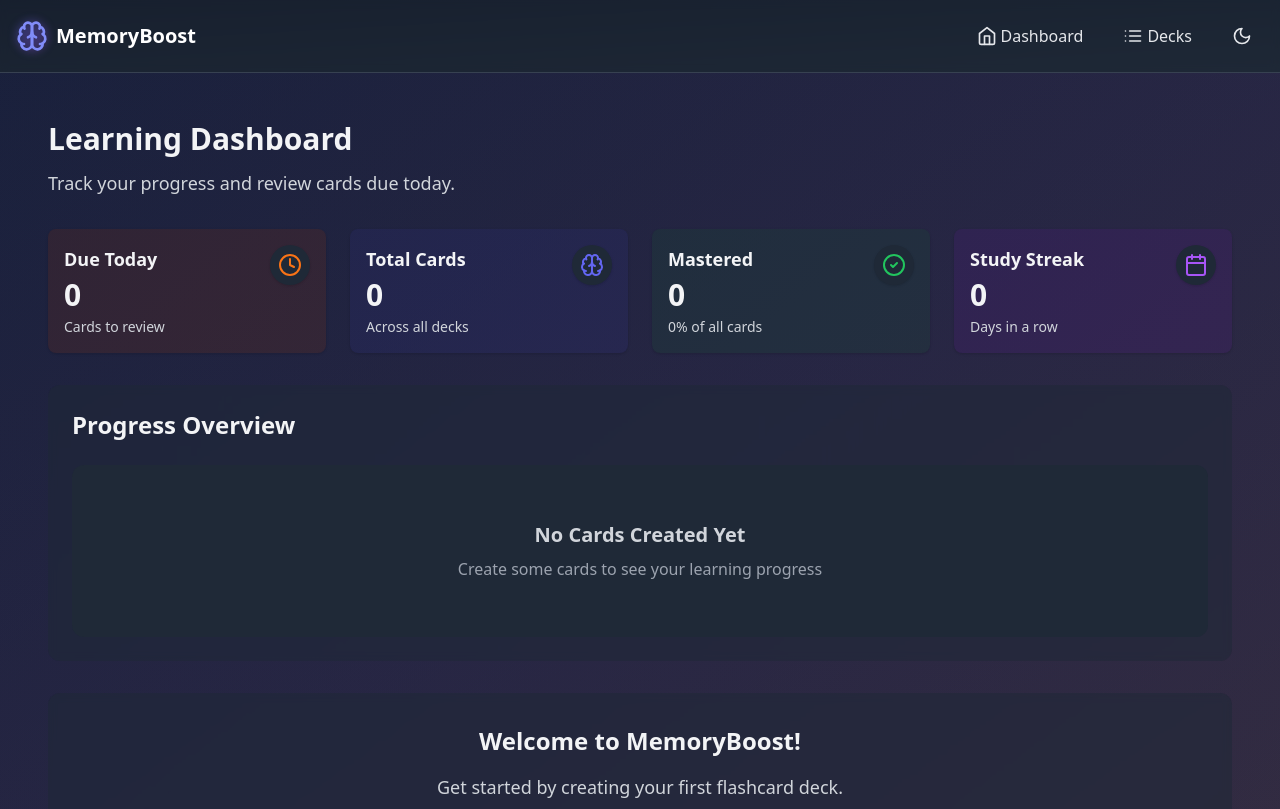
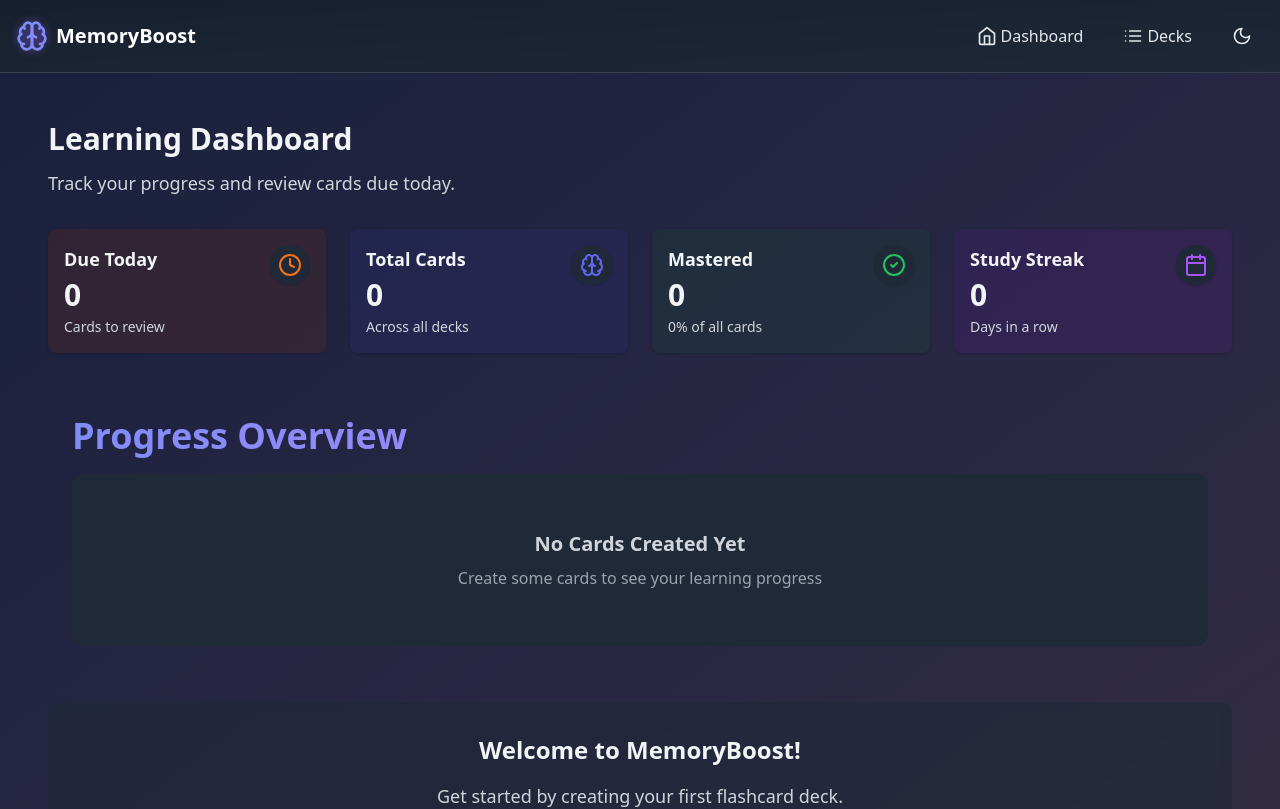
Before and after one commit to yashpandav/MemoryBoost, a React (Vite) app: page / in a window 1280 px wide. Shown: the top 809 px of the page. Built offline with nearby package versions, Linux system fonts and the light colour scheme.

Commit message:
Some styling improvement

```diff
--- a/src/components/Dashboard/Dashboard.jsx
+++ b/src/components/Dashboard/Dashboard.jsx
@@ -63,8 +63,8 @@ export const Dashboard = () => {
         />
       </div>
 
-      <div className="bg-white/50 dark:bg-gray-800/50 backdrop-blur-sm rounded-xl p-6 transition-all duration-300 hover:scale-[1.01]">
-        <h3 className="text-2xl font-semibold mb-6 text-gray-900 dark:text-gray-100">Progress Overview</h3>
+      <div className="rounded-xl p-6 transition-all duration-300">
+        <h3 className="text-4xl font-bold mb-3 bg-gradient-to-r from-indigo-600 to-purple-600 dark:from-indigo-400 dark:to-purple-400 bg-clip-text text-transparent leading-tight py-1">Progress Overview</h3>
         <ProgressChart studyData={stats.studyDates} />
       </div>
 
@@ -82,7 +82,7 @@ export const Dashboard = () => {
               return (
                 <div
                   key={deck.id}
-                  className="group bg-white/50 dark:bg-gray-800/50 backdrop-blur-sm rounded-2xl overflow-hidden transition-all duration-300 transform hover:scale-[1.02] hover:bg-white/80 dark:hover:bg-gray-800/80"
+                  className="group bg-white/50 dark:bg-gray-800/50 backdrop-blur-sm rounded-2xl overflow-hidden transition-all duration-300"
                 >
                   <div className="p-6">
                     <div className="flex items-start justify-between mb-4">
@@ -153,7 +153,7 @@ export const Dashboard = () => {
           </div>
         </div>
       ) : (
-        <div className="bg-white/50 dark:bg-gray-800/50 backdrop-blur-sm rounded-xl p-8 text-center transition-all duration-300 hover:scale-[1.01]">
+        <div className="bg-white/50 dark:bg-gray-800/50 backdrop-blur-sm rounded-xl p-8 text-center transition-all duration-300">
           <h3 className="text-2xl font-semibold mb-4 text-gray-900 dark:text-gray-100">Welcome to MemoryBoost!</h3>
           <p className="text-gray-600 dark:text-gray-300 mb-6 text-lg">
             Get started by creating your first flashcard deck.
@@ -168,7 +168,7 @@ export const Dashboard = () => {
       )}
 
       {decks.length > 0 && (
-        <div className="bg-white/50 dark:bg-gray-800/50 backdrop-blur-sm rounded-xl p-6 transition-all duration-300 hover:scale-[1.01]">
+        <div className="bg-white/50 dark:bg-gray-800/50 backdrop-blur-sm rounded-xl p-6 transition-all duration-300">
           <div className="flex items-center justify-between">
             <h3 className="text-xl font-semibold text-gray-900 dark:text-gray-100">Add More Content</h3>
             <button
--- a/src/components/Dashboard/ProgressChart.jsx
+++ b/src/components/Dashboard/ProgressChart.jsx
@@ -161,7 +161,7 @@ export const ProgressChart = () => {
       ) : (
         <>
           {/* Learning Status Chart */}
-          <div className="bg-white dark:bg-gray-800 rounded-xl p-6 transition-all duration-300">
+          <div className="bg-white dark:bg-gray-800 rounded-xl p-6">
             <h2 className="text-xl font-semibold text-gray-800 dark:text-gray-200 mb-6">Learning Progress</h2>
             <div className="h-64">
               <Doughnut data={learningData} options={chartOptions} />
@@ -183,7 +183,7 @@ export const ProgressChart = () => {
           </div>
 
           {/* Review Status Chart */}
-          <div className="bg-white dark:bg-gray-800 rounded-xl p-6 transition-all duration-300">
+          <div className="bg-white dark:bg-gray-800 rounded-xl p-6">
             <h2 className="text-xl font-semibold text-gray-800 dark:text-gray-200 mb-6">Review Status</h2>
             <div className="h-64">
               <Doughnut data={reviewData} options={chartOptions} />
--- a/src/context/AppContext.jsx
+++ b/src/context/AppContext.jsx
@@ -46,7 +46,7 @@ export const AppProvider = ({ children }) => {
     } else {
       document.documentElement.classList.remove('dark');
     }
-  }, []); // Run only on mount
+  }, [darkMode]);
 
   // Save to localStorage when data changes
   useEffect(() => {
```
